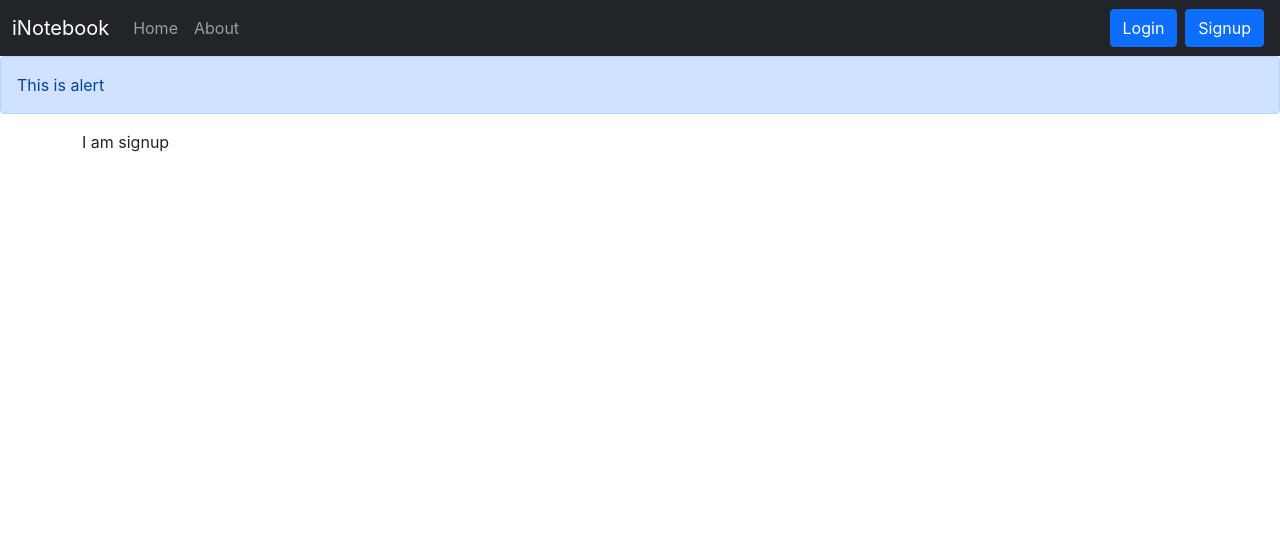
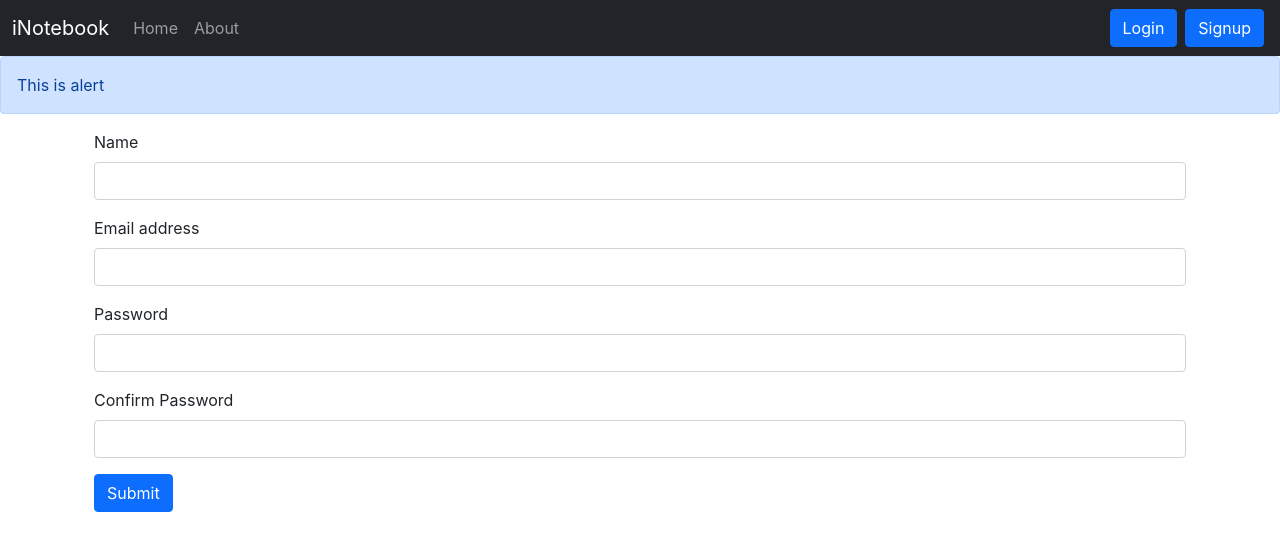
Before and after one commit to QaziAhmad77/Notes-Storing-App, a React (Create React App) app in the folder frontend/: page /signup in a window 1280 px wide. Shown: the top 550 px of the page. Built offline with nearby package versions, Linux system fonts and the light colour scheme.

Commit message:
frontend

```diff
--- a/frontend/src/components/Signup.js
+++ b/frontend/src/components/Signup.js
@@ -1,9 +1,68 @@
-import React from "react";
+import React, { useState } from "react";
+import { useNavigate } from "react-router-dom";
 
 const Signup = () => {
+  const [credentials, setCredentials] = useState({ name: "", email: "", password: "", cpassword: "" });
+  const history = useNavigate();
+
+  const handleSubmit = async (e) => {
+    e.preventDefault();
+    const { name, email, password } = credentials;
+    const response = await fetch("http://localhost:4000/api/auth/createuser", {
+      method: "POST",
+      headers: {
+        "Content-Type": "application/json",
+      },
+      body: JSON.stringify({ name, email, password }),
+    });
+    const json = await response.json();
+    console.log(json);
+    if (json.success) {
+      // Save the auth token and redirect
+      localStorage.setItem("token", json.token);
+      history.push("/");
+    } else {
+      alert("Invalid credentials");
+    }
+  };
+
+  const onChange = (e) => {
+    setCredentials({ ...credentials, [e.target.name]: e.target.value });
+  };
+
   return (
     <>
-      <div>I am signup</div>
+      <div className="container">
+        <form onSubmit={handleSubmit}>
+          <div className="mb-3">
+            <label htmlFor="name" className="form-label">
+              Name
+            </label>
+            <input type="text" className="form-control" onChange={onChange} id="exampleInputEmail1" name="name" aria-describedby="emailHelp" />
+          </div>
+          <div className="mb-3">
+            <label htmlFor="email" className="form-label">
+              Email address
+            </label>
+            <input type="email" className="form-control" onChange={onChange} id="exampleInputEmail1" name="email" aria-describedby="emailHelp" />
+          </div>
+          <div className="mb-3">
+            <label htmlFor="password" className="form-label">
+              Password
+            </label>
+            <input type="password" className="form-control" onChange={onChange} id="password" name="password" />
+          </div>
+          <div className="mb-3">
+            <label htmlFor="cpasswordc" className="form-label">
+              Confirm Password
+            </label>
+            <input type="password" className="form-control" id="cpassword" name="cpassword" />
+          </div>
+          <button type="submit" className="btn btn-primary">
+            Submit
+          </button>
+        </form>
+      </div>
     </>
   );
 };
--- a/frontend/src/context/notes/NoteState.js
+++ b/frontend/src/context/notes/NoteState.js
@@ -50,7 +50,7 @@
     // eslint-disable-next-line
     const json = response.json();
     const newNotes = notes.filter((note) => {
-      return note._id !== id;
+      return note._id !== id; // agr note._id = id nage hoga to wo is me rahega warna delete hoga
     });
     setNotes(newNotes);
   };
```
